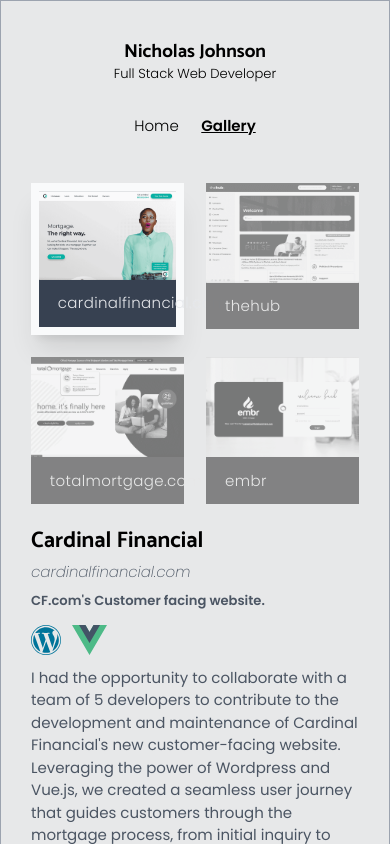
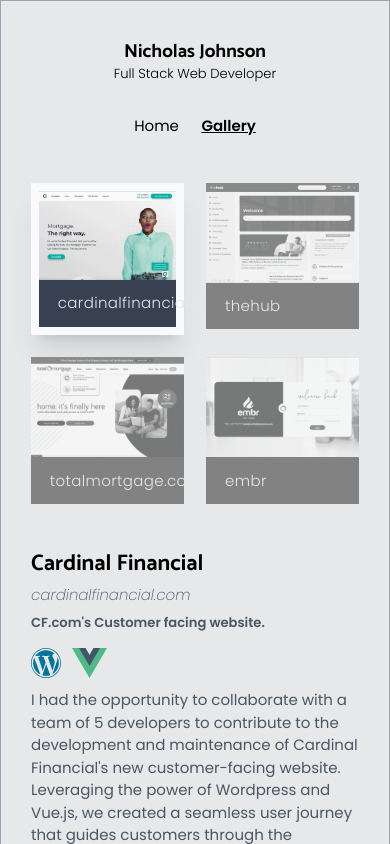
Before and after one commit to n1ch0la5/portfolio2, a Vue app: page /gallery in a window 390 px wide. Shown: the top 844 px of the page. Built offline with nearby package versions, Linux system fonts and the light colour scheme.

Commit message:
misc style updates

```diff
--- a/src/App.vue
+++ b/src/App.vue
@@ -9,7 +9,7 @@ const year: number = new Date().getFullYear()
         <h1 class="text-xl font-semibold"><a href="/" class="">Nicholas Johnson</a></h1>
         <p class="text-sm font-light">Full Stack Web Developer</p>
       </div>
-      <nav class="font-thin lg:pr-10 ">
+      <nav class="font-extrathin lg:pr-10 ">
         <router-link class="mr-6" to="/" exact>Home</router-link>
         <router-link to="/gallery">Gallery</router-link>
       </nav>
--- a/src/views/GalleryView.vue
+++ b/src/views/GalleryView.vue
@@ -30,7 +30,7 @@ function getSvgUrl(name: string) {
 <template>
   <div class="flex flex-col lg:flex-row lg:justify-between lg:items-start pb-8 pt-6 lg:pt-0">
     <div class="w-full lg:w-1/3 lg:pl-4 lg:pr-10 mb-24 lg:mb-0 order-2 lg:order-1">
-      <h1 class="mt-6 text-2xl mb-1">{{ selected.title }}</h1>
+      <h1 class="mt-12 lg:mt-6 text-2xl mb-1">{{ selected.title }}</h1>
       <p class=" font-light text-gray-600 mb-2 italic"> {{ selected.url }} </p>
       <p class="text-sm font-semibold text-gray-600 mb-4"> {{ selected.description }} </p>
       <div class="flex justify-start items-center mb-3">
```
